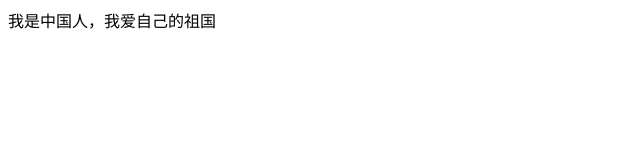
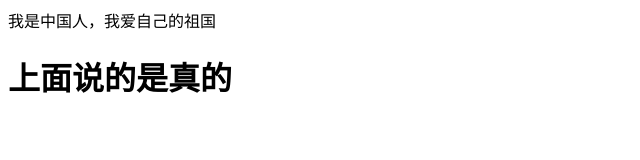
Before and after one commit to ERSIR-W/SSH-, a plain HTML site: page index.html in a window 1280 px wide. Shown: the whole page, without its empty margins (0-640 px from the left). Drawn offline with Linux system fonts and the light colour scheme.

Commit message:
添加了h2

```diff
--- a/index.html
+++ b/index.html
@@ -9,5 +9,6 @@
 		<div id="">
 			我是中国人，我爱自己的祖国
 		</div>
+		<h1>上面说的是真的</h1>
 	</body>
 </html>
```
